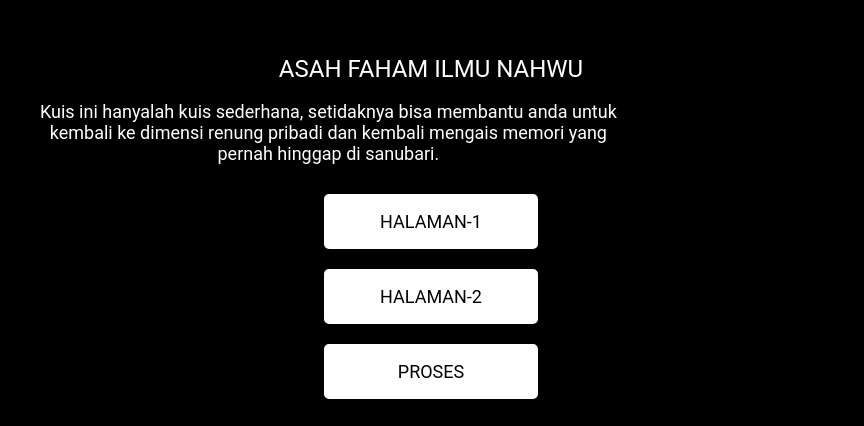
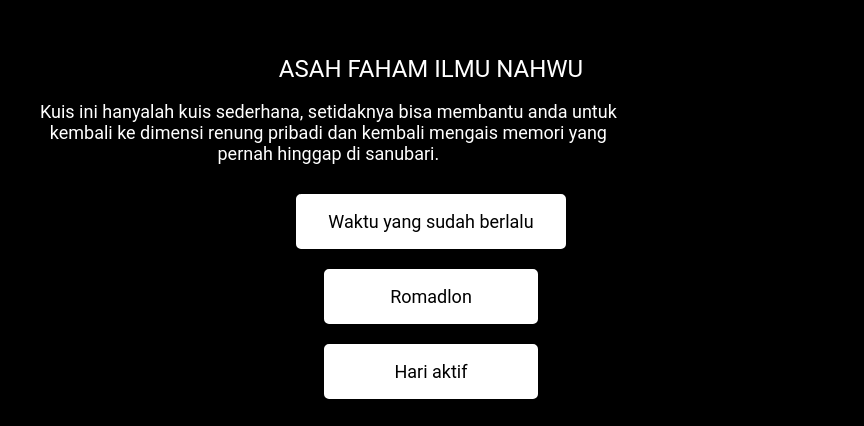
Before and after one commit to afhimna/attention, a plain HTML site: page index.html in a window 1280 px wide. Shown: the part 124-550 px from the top of the page, without its empty margins (209-1073 px from the left). Drawn offline with Linux system fonts and the light colour scheme.

Commit message:
Update index.html

```diff
--- a/index.html
+++ b/index.html
@@ -118,9 +118,9 @@
   <p class="description">Kuis ini hanyalah kuis sederhana, setidaknya bisa membantu anda untuk kembali ke dimensi renung pribadi dan kembali mengais memori yang pernah hinggap di sanubari.</p>
 
   <div class="link-container">
-    <a href="https://afhimna.github.io/Halaman1/" class="link-button">HALAMAN-1</a>
-    <a href="https://afhimna.github.io/halaman2/" class="link-button">HALAMAN-2</a>
-    <a href="https://a" class="link-button">PROSES</a>
+    <a href="https://afhimna.github.io/Halaman1/" class="link-button">Waktu yang sudah berlalu</a>
+    <a href="https://afhimna.github.io/halaman2/" class="link-button">Romadlon</a>
+    <a href="https://a" class="link-button">Hari aktif</a>
   </div>
 
   <div>
```
